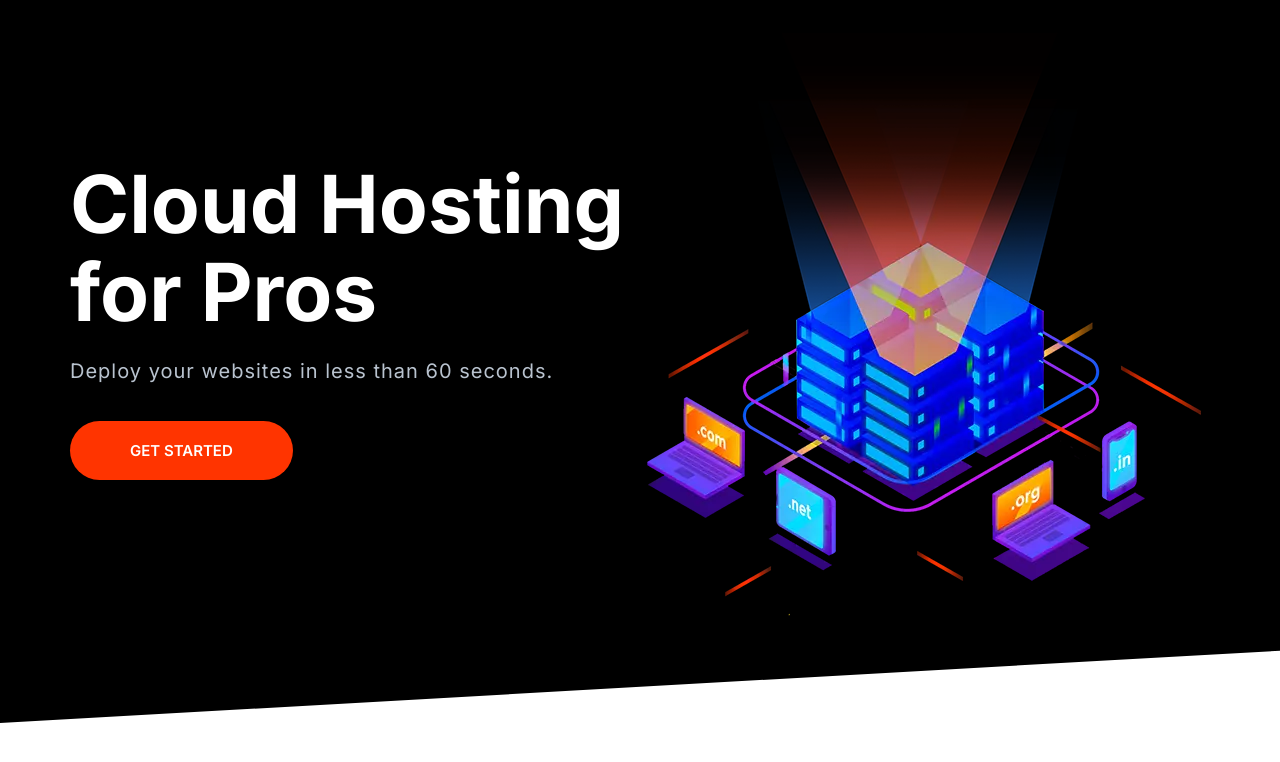
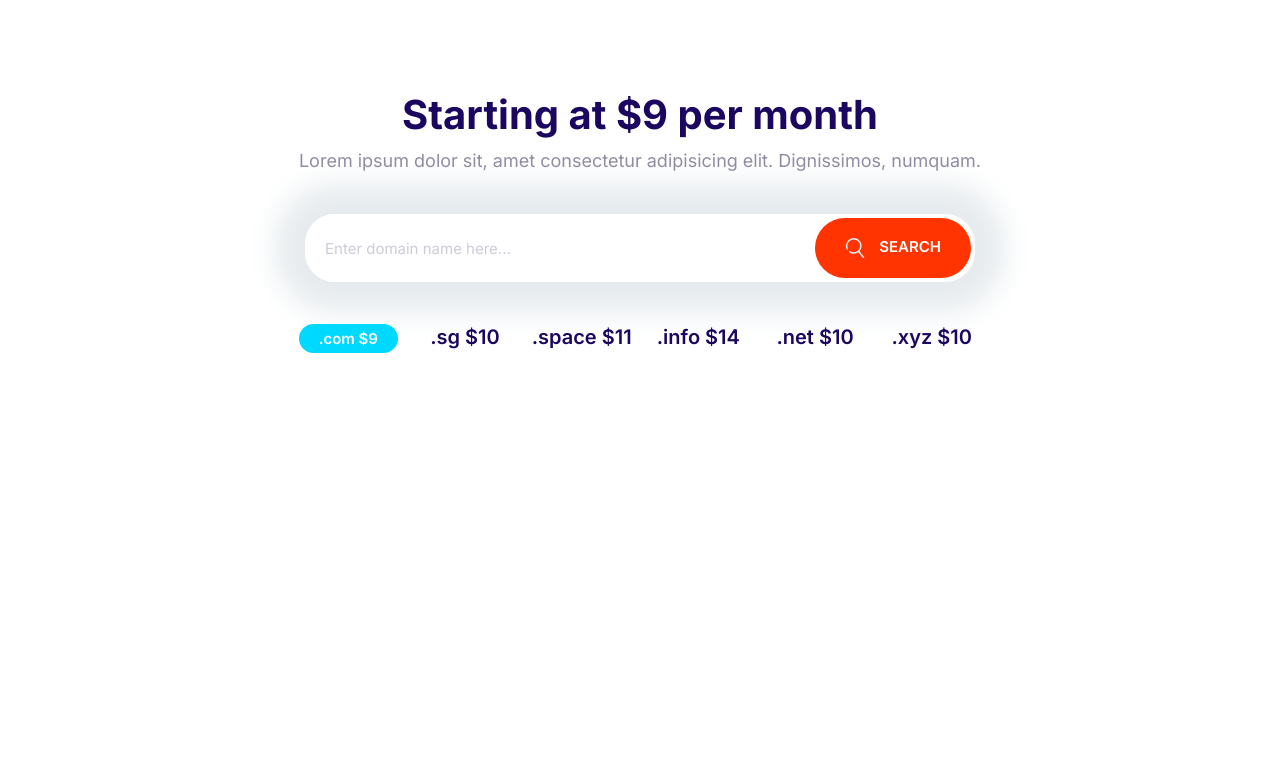
Before and after one commit to DelwoA/MoshifyCloudHosting, a plain HTML site: page index.html in a window 1280 px wide. Drawn offline with Linux system fonts and the light colour scheme.

Commit message:
Build the block-domain component.

```diff
--- a/css/styles.css
+++ b/css/styles.css
@@ -5,6 +5,7 @@
   --color-headings: #1b0760;
   --color-body: #918ca4;
   --color-body-darker: #5c5577;
+  --color-border: #ccc;
   --border-radius: 30px;
 }
 
@@ -201,10 +202,18 @@ a {
   font-size: 1.8rem;
   font-weight: 600;
   margin: 1rem 0;
+  outline: 0;
   padding: 2rem 3rem;
   text-align: center;
   text-transform: uppercase;
   white-space: nowrap;
+}
+
+.btn .icon {
+  width: 2rem;
+  height: 2rem;
+  margin-right: 1rem;
+  vertical-align: middle;
 }
 
 .btn--primary {
@@ -284,7 +293,7 @@ a {
 .input-group .input {
   border: 0;
   flex-grow: 1;
-  padding: 1.5rem 1rem;
+  padding: 1.5rem 2rem;
 }
 
 .input-group .btn {
@@ -697,3 +706,28 @@ a {
     align-self: center;
   }
 }
+
+/* Domain Block */
+.block-domain .input-group {
+  box-shadow: 0 0 30px 30px #e6ebee;
+  border: 0;
+  margin: 4rem auto;
+  max-width: 670px;
+}
+
+.block-domain__prices {
+  display: grid;
+  grid-template-columns: repeat(3, 1fr);
+  grid-template-rows: repeat(2, 6rem);
+  font-size: 2rem;
+  font-weight: 600;
+  justify-items: center;
+  margin: 0 auto;
+  max-width: 700px;
+}
+
+@media screen and (min-width: 768px) {
+  .block-domain__prices {
+    grid-template-columns: repeat(auto-fit, minmax(10rem, 1fr));
+  }
+}
--- a/index.html
+++ b/index.html
@@ -14,25 +14,35 @@
     <link rel="stylesheet" href="css/styles.css" />
   </head>
   <body>
-    <section class="block block--dark block--skewed-left hero">
-      <div class="container grid grid--1x2">
-        <header class="block__header hero__content">
-          <h1 class="block__heading">Cloud Hosting for Pros</h1>
-          <p class="hero__tagline">
-            Deploy your websites in less than 60 seconds.
-          </p>
-          <a href="#" class="btn btn--accent btn--stretched">Get Started</a>
-        </header>
-        <picture>
-          <source
-            type="image/webp"
-            srcset="images/banner.webp 1x, images/banner@2x.webp 2x" />
-          <source
-            type="image/png"
-            srcset="images/banner.png 1x, images/banner@2x.png 2x" />
-          <img class="hero__image" src="/images/banner.png" alt=""
-        /></picture>
+    <section class="block container block-domain">
+      <header class="block__header">
+        <h2>Starting at $9 per month</h2>
+        <p>
+          Lorem ipsum dolor sit, amet consectetur adipisicing elit. Dignissimos,
+          numquam.
+        </p>
+      </header>
+      <div class="input-group">
+        <input
+          type="text"
+          class="input"
+          placeholder="Enter domain name here..."
+        />
+        <button class="btn btn--accent">
+          <svg class="icon icon--white">
+            <use xlink:href="images/sprite.svg#search"></use>
+          </svg>
+          Search
+        </button>
       </div>
+      <ul class="list block-domain__prices">
+        <li><span class="badge badge--secondary">.com $9</span></li>
+        <li>.sg $10</li>
+        <li>.space $11</li>
+        <li>.info $14</li>
+        <li>.net $10</li>
+        <li>.xyz $10</li>
+      </ul>
     </section>
     <script src="js/main.js"></script>
   </body>
```
Also changed, not shown: components/block-domain.html (added, +26 -0 lines).
